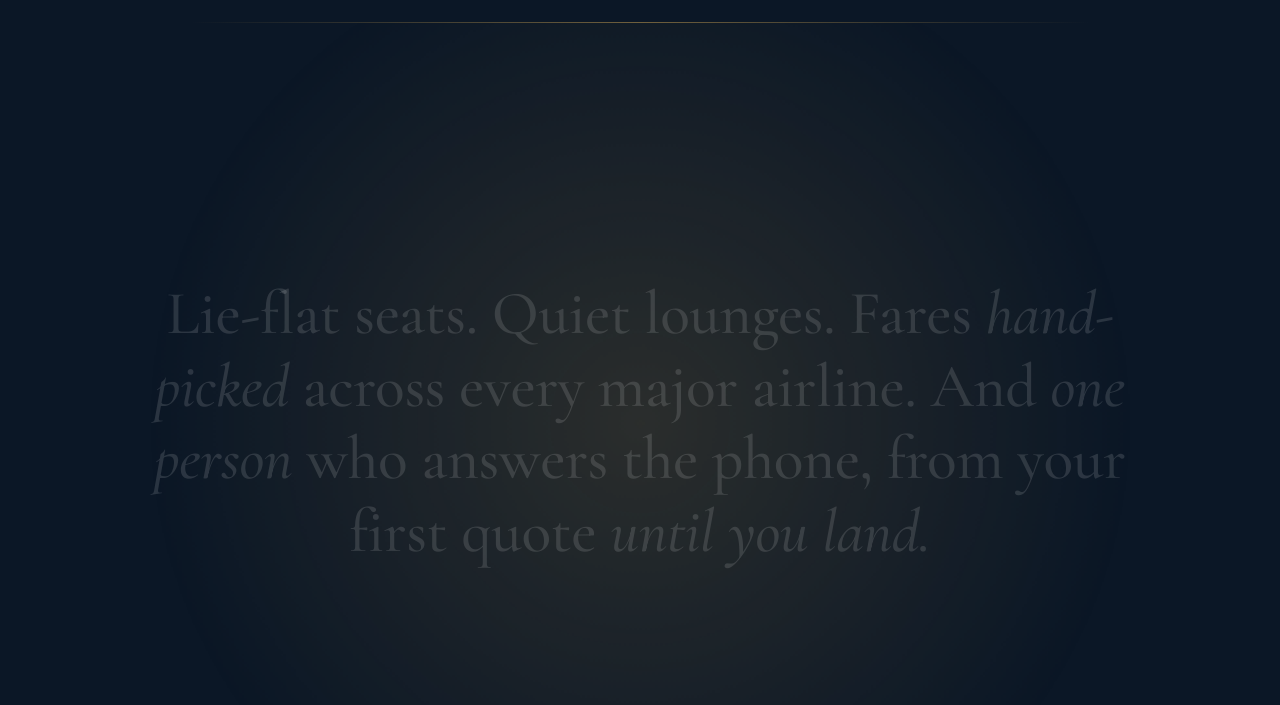
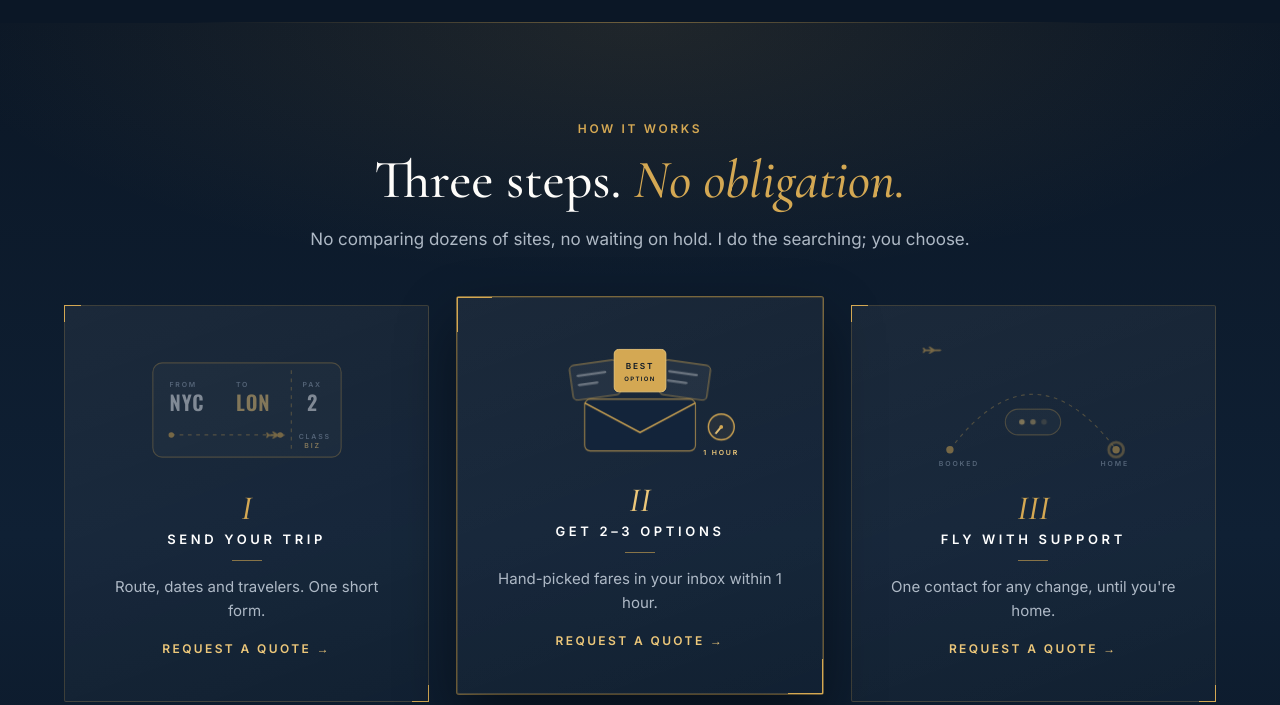
Before and after one commit to joecoopertravel/joecooper-site, a plain HTML site: page index.html in a window 1280 px wide. Shown: the part 864-1569 px from the top of the page. Drawn offline with nearby package versions, Linux system fonts and the light colour scheme; animation ran at ten frames a second.

Commit message:
Remove statement section

```diff
--- a/index.html
+++ b/index.html
@@ -487,16 +487,6 @@
   .faq-sec details p{color:#aeb9c6}
   .final{background:radial-gradient(ellipse at 50% 120%,rgba(212,168,83,.18),transparent 60%),var(--navy)}
 
-  /* pinned statement: words light up as you scroll (Apple-style storytelling) */
-  .statement{height:240vh;padding:0;background:var(--navy)}
-  .st-pin{position:sticky;top:0;height:100vh;height:100svh;display:flex;align-items:center;justify-content:center;padding:0 24px;overflow:hidden}
-  .st-glow{position:absolute;left:50%;top:50%;width:900px;height:900px;margin:-450px 0 0 -450px;border-radius:50%;
-           background:radial-gradient(circle,rgba(212,168,83,.16),transparent 60%);transform:scale(.4);opacity:0;will-change:transform,opacity}
-  .st-text{position:relative;font:500 clamp(30px,4.8vw,66px)/1.18 "Cormorant Garamond",Georgia,serif;max-width:1050px;text-align:center;margin:0;letter-spacing:-.005em}
-  .st-text .w{color:rgba(255,255,255,.13);transition:color .35s ease}
-  .st-text .w.on{color:#f4f1ea}
-  .st-text em{font-style:italic}
-  .st-text em .w.on{color:var(--gold-2)}
 
   /* flight-path transitions between sections: the line draws itself and a plane flies across */
   .sep{position:relative;height:120px;margin:-30px 0;pointer-events:none;z-index:2;opacity:1!important;transform:none!important;filter:none!important}
@@ -602,14 +592,6 @@
     <div><strong>1 hour</strong>to get your options</div>
   </div>
 </div>
-
-<!-- ================= STATEMENT (pinned; words light up while scrolling) ================= -->
-<section class="statement" id="why" aria-label="Why Joe Cooper Travel">
-  <div class="st-pin">
-    <div class="st-glow" aria-hidden="true"></div>
-    <p class="st-text">Lie-flat seats. Quiet lounges. Fares <em>hand-picked</em> across every major airline. And <em>one person</em> who answers the phone, from your first quote <em>until you land.</em></p>
-  </div>
-</section>
 
 <!-- ================= HOW ================= -->
 <section id="how" class="center how">
@@ -1260,37 +1242,18 @@
     const bar = document.createElement('div'); bar.className = 'progress'; document.body.appendChild(bar);
     const links = [...document.querySelectorAll('.nav-links a[href^="#"]')];
     const reduce = window.matchMedia('(prefers-reduced-motion: reduce)').matches;
-    // Split the statement into word spans (inside <em> too) so each can light up on its own.
-    const statement = document.getElementById('why');
-    const stGlow = statement.querySelector('.st-glow');
-    (function split(el) {
-      [...el.childNodes].forEach(n => {
-        if (n.nodeType === 3) {
-          const frag = document.createDocumentFragment();
-          n.textContent.split(/(\s+)/).forEach(part => {
-            if (!part) return;
-            if (/^\s+$/.test(part)) frag.appendChild(document.createTextNode(part));
-            else { const s = document.createElement('span'); s.className = 'w'; s.textContent = part; frag.appendChild(s); }
-          });
-          n.replaceWith(frag);
-        } else split(n);
-      });
-    })(statement.querySelector('.st-text'));
-    const stWords = [...statement.querySelectorAll('.w')];
     // Darken the hero with an overlay's opacity (cheap) instead of a brightness filter (repaints every frame).
     const dim = document.createElement('div');
     dim.style.cssText = 'position:absolute;inset:0;background:#07111d;opacity:0;pointer-events:none;will-change:opacity';
     sky.appendChild(dim);
     // Layout numbers are measured once (and on resize), never inside the scroll loop.
-    let docH = 0, vh = 0, stTop = 0, stRange = 1, secTops = [];
+    let docH = 0, vh = 0, secTops = [];
     function measure() {
       vh = innerHeight;
       docH = document.documentElement.scrollHeight - vh;
-      stTop = statement.offsetTop;
-      stRange = Math.max(1, statement.offsetHeight - vh);
       secTops = links.map(a => { const s = document.querySelector(a.getAttribute('href')); return s ? s.offsetTop : Infinity; });
     }
-    let ticking = false, lastLit = -1, lastCur = -1, lastSolid = null, heroDone = false;
+    let ticking = false, lastCur = -1, lastSolid = null, heroDone = false;
     function update() {
       ticking = false;
       const y = window.scrollY;
@@ -1305,14 +1268,6 @@
         inner.style.transform = `translate3d(0,${p * vh * 0.15}px,0) scale(${1 - p * 0.08})`;
         inner.style.opacity = String(Math.max(0, 1 - p / 0.75));
         heroDone = y >= vh;
-      }
-      // Pinned statement: light up words in step with scroll progress through the section.
-      const prog = Math.min(1, Math.max(0, (y - stTop) / stRange));
-      const lit = reduce ? stWords.length : Math.round(prog * 1.15 * stWords.length);
-      if (lit !== lastLit) { stWords.forEach((w, i) => w.classList.toggle('on', i < lit)); lastLit = lit; }
-      if (y > stTop - vh && y < stTop + stRange + vh) {
-        stGlow.style.opacity = String(Math.min(1, prog * 2));
-        stGlow.style.transform = `scale(${0.4 + prog * 0.9})`;
       }
       let cur = -1;
       secTops.forEach((t, i) => { if (t - vh * 0.4 < y) cur = i; });
```
